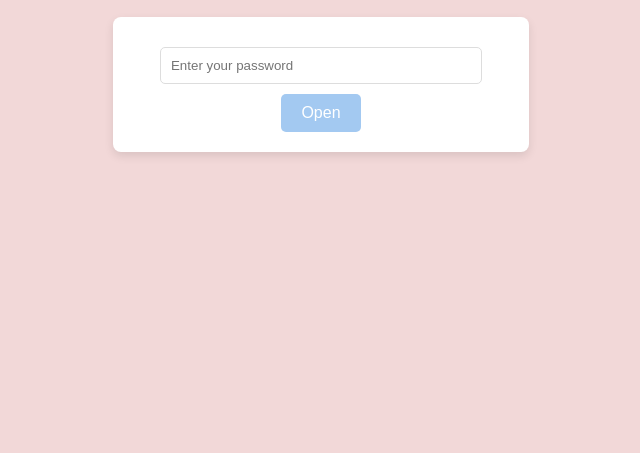
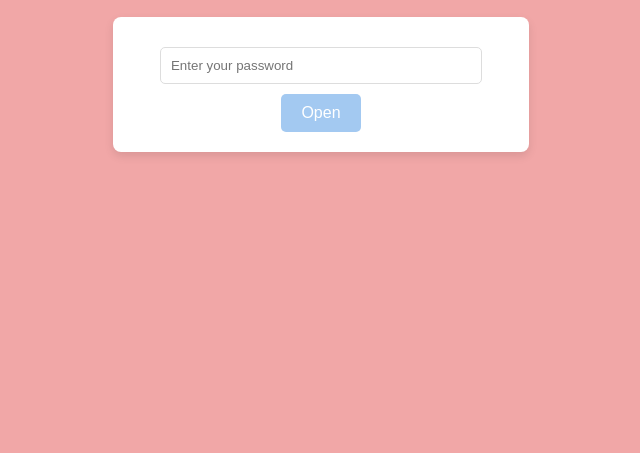
Before and after one commit to sw-aY-AM/Sastaa-Letterr, a plain HTML site: page index.html in a window 1280 px wide. Shown: the part 387-840 px from the top of the page, without its empty margins (319-959 px from the left). Drawn offline with Linux system fonts and the light colour scheme.

Commit message:
Update styles.css

```diff
--- a/styles.css
+++ b/styles.css
@@ -1,7 +1,7 @@
 /* Login page styles */
 body {
     font-family: Arial, sans-serif;
-    background-color: #f2d8d8; /* Light pastel pink background */
+    background-color: #f1a7a7; /* Darker pastel pink background */
     color: #333; /* Dark text for contrast */
     display: flex;
     justify-content: center; /* Horizontally center the content */
```
